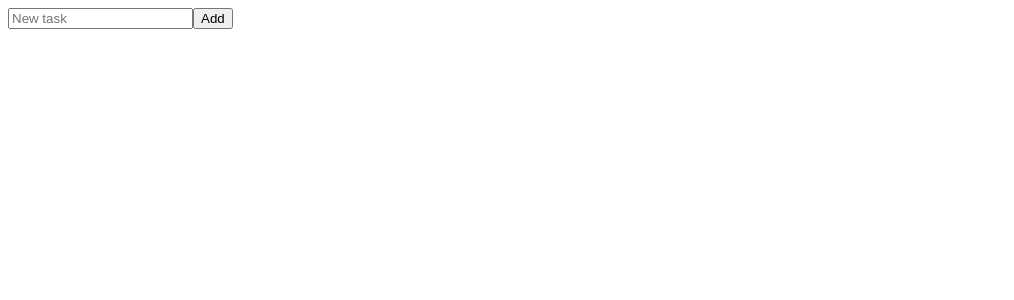
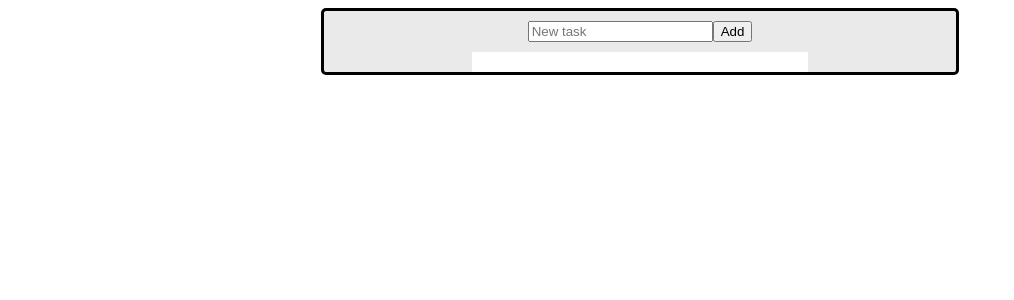
Before and after one commit to PablGalveGR/toDoList, an Angular app in the folder toDoListApp/: page / in a window 1280 px wide. Shown: the top 300 px of the page, without its empty margins (0-1014 px from the left). Built offline with nearby package versions, Linux system fonts and the light colour scheme.

Commit message:
Css almost done

```diff
--- a/toDoListApp/src/app/app.component.css
+++ b/toDoListApp/src/app/app.component.css
@@ -0,0 +1,14 @@
+body,
+html {
+  height: 100%;
+  padding: 0px;
+}
+
+body {
+  background-color: bisque;
+}
+app-root{
+    width: 50%;
+    height: 50%;
+    margin: auto;
+}
--- a/toDoListApp/src/app/todo-list/todo-list.component.css
+++ b/toDoListApp/src/app/todo-list/todo-list.component.css
@@ -0,0 +1,52 @@
+body,
+html {
+  height: 100%;
+  padding: 0px;
+}
+
+body {
+  background-color: bisque;
+}
+.main {
+  margin: auto;
+  width: 50%;
+  padding: 10px;
+}
+
+.toDolist {
+  background-color: rgb(234, 234, 234);
+  border-radius: 5px;
+  border: solid black;
+  width: 50%;
+  margin: auto;
+
+}
+
+ul {
+  list-style: none;
+  margin: auto;
+  padding: 0px;
+}
+
+.newTask {
+  text-decoration: none;
+  margin: auto;
+  padding: 10px;
+  width: 50%;
+  text-align: center;
+}
+
+
+.listOfTasks {
+  background-color: white;
+  margin: auto;
+  width: 50%;
+  padding: 10px;
+}
+
+.task li {
+  background-color: bisque;
+  padding: 10px;
+  margin: 5px;
+  border: solid black;
+}
```
